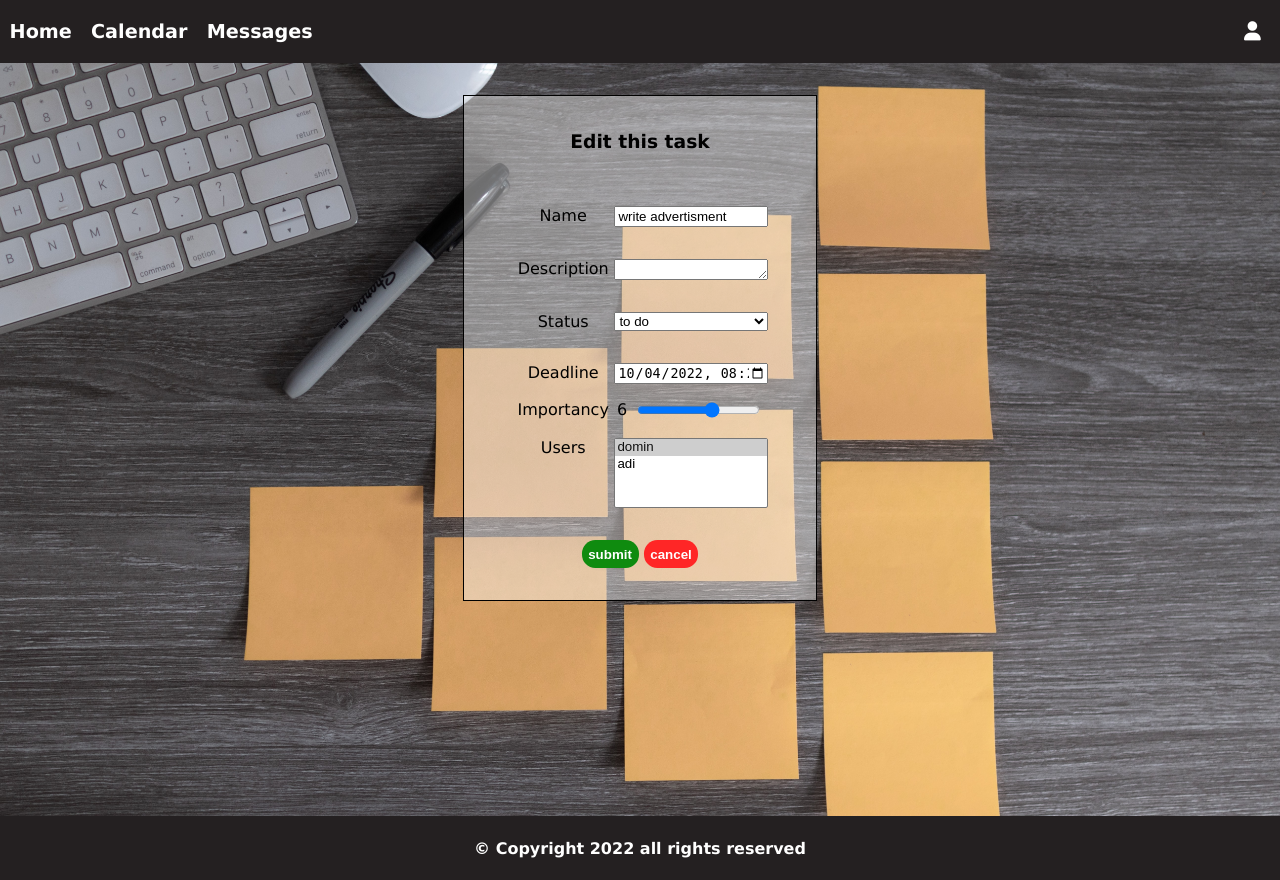
After one commit to DominikNoga/task_organiser, a Django app: page /edit_task/2 in a window 1280 px wide. The commit adds this page. Run offline with Django 4.2, Linux system fonts and the light colour scheme; data comes from the database, SQL or seed files in the repository; both versions use the stored data as it was after the commit; some libraries are stand-ins or nearby versions.

Commit message:
added ability to edit tasks

```diff
--- a/static/css/style2.css
+++ b/static/css/style2.css
@@ -91,9 +91,13 @@ a{
     background-color: rgb(255 255 255 / 60%);
     padding:1.5em 1em;
     text-align: center;
+    display: block;
 }
 .task{
     display: none;
+}
+.task2:hover{
+    cursor: pointer;
 }
 .addTask{
     background-color: rgba(255, 255, 255, 0.427);
@@ -252,7 +256,7 @@ button:hover{
     display: flex;
     flex-direction: column;
     gap:1em;
-    min-height: 100px;
+    min-height: 20em;
     border:white 2px solid;
 }
 .popupMessage{
@@ -271,10 +275,10 @@ button:hover{
 .big{
     grid-column: 1/4;
 }
-.btn-task{
+.btn-task, .editTaskLink{
     position: relative;
     top:-2em;
-    left:100%;
+    left:calc(100% - 1.5em);
     background-color:rgb(0 0 0);
     color:white;
     border-radius: 50%;
@@ -286,4 +290,15 @@ button:hover{
     display:flex;
     justify-content:center;
     align-items:center;
+    font-size: 0.8em;
 }
+.editTaskLink{
+    top:-2em;
+    left:-1.5em;
+}
+#editTaskForm{
+    width: 20%;
+    margin:auto;
+    margin-top: 2em;
+    text-align: center;
+}
--- a/static/js/task.js
+++ b/static/js/task.js
@@ -1,7 +1,7 @@
 import DateManager from './dateManager.js'
 export default class Task{
     constructor(name, description, status,
-        deadline, date, importancy, users, id){
+        deadline, date, importancy, users, id, db_id){
         this.deadline = deadline;
         this.dm = new DateManager();
         this.importancy = importancy;
@@ -13,11 +13,13 @@ export default class Task{
         this.class = this.importancy > 3 ? (this.importancy > 6 ? "high" : "medium" ) : "low"
         this.toBeDeleted = false;
         this.id = id;
+        this.db_id  = Number(db_id);
     }
 
     createDiv = () =>{
         return `<div class="task2 ${this.class}" id="task${this.id}">
-    <button class="btn-task" id="btn-task${this.id}">X</button>
+    <a href="\\edit_task\\${this.db_id}" class="editTaskLink" title="edit task"><i class="fa fa-edit"></i></a>
+    <button class="btn-task" id="btn-task${this.id}" title="delete task"><i class="fa fa-trash"></i></button>
     <h4>
         Task: ${this.name}
     </h4>
--- a/static/js/taskManager.js
+++ b/static/js/taskManager.js
@@ -14,6 +14,7 @@ export default class TaskManager{
         const statuses = document.getElementsByClassName('status');
         const importancies = document.getElementsByClassName('importancy');
         const users = document.getElementsByClassName('users');
+        const ids = document.getElementsByClassName('id');
         let i;
         for(i=0; i<taskDivs.length; i++) {
             tasks.push(new Task(names[i].innerText, descriptions[i].innerText,
@@ -22,7 +23,7 @@ export default class TaskManager{
                 this.dm.stringToDate(dates[i].innerText),
                 importancies[i].innerText,
                 users[i].innerText.split(','),
-                i
+                i, ids[i].innerText
             ));
         }
         return tasks;
--- a/task_organiser/models.py
+++ b/task_organiser/models.py
@@ -8,7 +8,6 @@ class Task(models.Model):
     status_choices = [
         ("to do", "to do"),
         ("in progress", "in progress"),
-        ("completed", "completed"),
     ]
     name = models.CharField(max_length=100, null=True)
     description = models.CharField(max_length=1000, null=True, blank=True, default=" ")
--- /dev/null
+++ b/task_organiser/templates/task_organiser/editTask.html
@@ -0,0 +1,14 @@
+{% extends 'task_organiser/main_template.html' %}
+{% load static %}
+{% block content %}
+    <div class="addTask" id="editTaskForm">
+        <h3>Edit this task</h3>
+        <br>
+        {% include 'task_organiser/taskForm.html' %}
+    </div>
+
+{% endblock %}
+
+{% block script %}
+<script src="{% static 'js/addClassesHome.js' %}"></script>
+{% endblock %}
--- a/task_organiser/templates/task_organiser/popup.html
+++ b/task_organiser/templates/task_organiser/popup.html
@@ -1,4 +1,4 @@
 <div class="popupMessage">
     <h4>Are you sure you want to delete this task?</h4>
-    <button class="btn-submit" id="popupSubmit">Delete</button> &emsp; <button class="btn-cancel" id="popupCancel">Cancel</button>
+    <a href="#" class="btn-submit" id="popupSubmit">Delete</a> &emsp; <a href="#" class="btn-cancel" id="popupCancel">Cancel</a>
 </div>
--- /dev/null
+++ b/task_organiser/templates/task_organiser/taskForm.html
@@ -0,0 +1,22 @@
+<form action="" method="post" id="task-form">
+    {% csrf_token %}
+
+    {% for field in form %}
+        {% if field.label != "Importancy" %}
+            <p class="form-par">
+                <label>{{ field.label }}</label> {{ field }}
+            </p>
+        {% else %}
+            <div class="form-par">
+                <label>{{ field.label }} </label>
+                <div class="taskInputField">
+                    {{ field }} <div class="rangeValue">{{ importancy }}</div>
+                </div>
+            </div>
+        {% endif %}
+    {% endfor %}
+    <p>
+        <button type="submit" class="btn-submit">submit</button>
+        <button href="{% url 'calendar' %}" type="reset" class="btn-cancel">cancel</button>
+    </p>
+</form>
--- a/task_organiser/templates/task_organiser/tasks.html
+++ b/task_organiser/templates/task_organiser/tasks.html
@@ -25,5 +25,8 @@
                 {{ user.username }},&nbsp;
             {% endfor %}
         </div>
+        <div class="id">
+            {{task.id}}
+        </div>
     </div>
 {% endfor %}
--- a/task_organiser/urls.py
+++ b/task_organiser/urls.py
@@ -8,4 +8,6 @@ urlpatterns = [
     path('login', views.login_page, name='login'),
     path('register', views.register_page, name='register'),
     path('home_redirect', views.home_redirect, name='home_redirect'),
+    path('delete_task/<str:task_id>', views.delete_task, name='delete_task'),
+    path('edit_task/<str:task_id>', views.edit_task, name='edit_task'),
 ]
--- a/task_organiser/views.py
+++ b/task_organiser/views.py
@@ -1,3 +1,4 @@
+from multiprocessing import context
 from django.shortcuts import render, redirect
 from .forms import *
 from .models import *
@@ -8,6 +9,7 @@ from django.core import serializers
 
 def home(request):
     taskForm = addTaskForm()
+    importancy = 1
     if request.method == "POST":
         form = addTaskForm(request.POST)
         if form.is_valid():
@@ -15,7 +17,7 @@ def home(request):
             return redirect("home_redirect")
     current_user = request.user
     tasks = current_user.task_set.filter(deadline__contains=date.today()).order_by("deadline")
-    context = {"user": current_user, "tasks": tasks, "form":taskForm}
+    context = {"user": current_user, "tasks": tasks, "form":taskForm, "importancy": importancy}
     return render(request, "task_organiser/home.html", context)
 
 
@@ -57,3 +59,22 @@ def register_page(request):
 def messages(request):
     context = {}
     return render(request, "task_organiser/messages.html", context)
+
+
+def delete_task(request, task_id):
+    task = Task.objects.get(id=task_id)
+    task.delete()
+    return redirect("calendar")
+
+
+def edit_task(request, task_id):
+    task = Task.objects.get(id=task_id)
+    importancy = task.importancy
+    form = addTaskForm(instance=task)
+    if request.method == 'POST':
+        form = addTaskForm(request.POST ,instance=task)
+        form.save()
+        return redirect("calendar")
+
+    context = {'task': task, "form": form, "importancy": importancy}
+    return render(request, 'task_organiser/editTask.html', context)
```
Also changed, not shown: static/js/layoutManager.js (+12 -34 lines), task_organiser/templates/task_organiser/home.html (+2 -23 lines), db.sqlite3, task_organiser/migrations/0006_alter_task_status.py (added).
